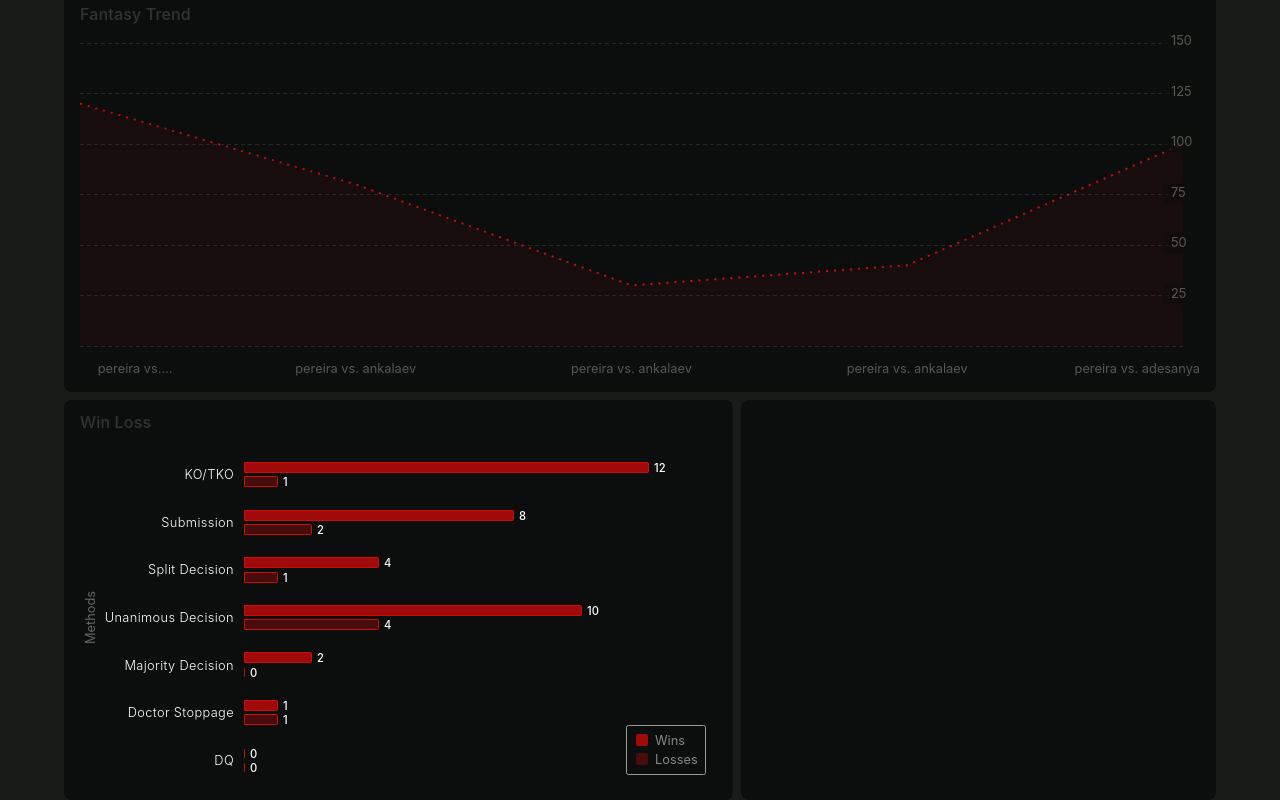
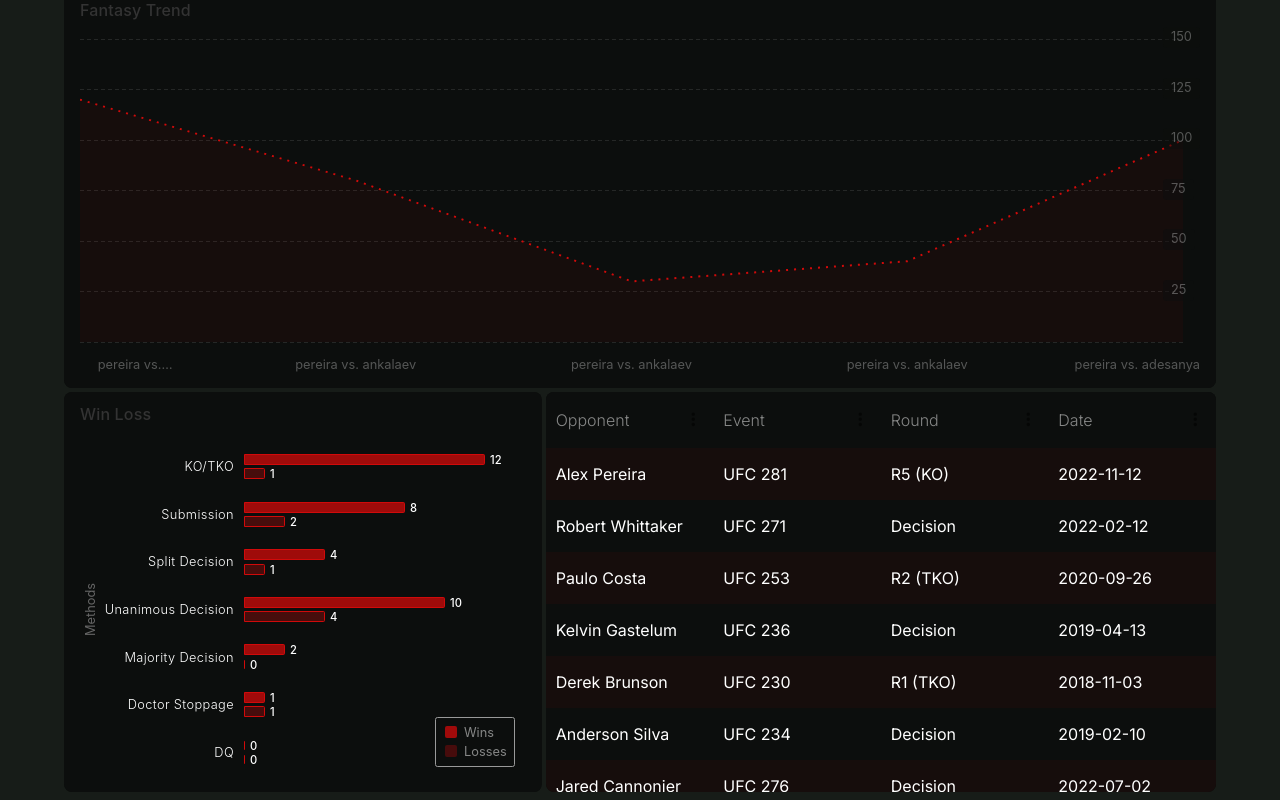
Before and after one commit to treyrachall10/ufc-fantasy-app, a React (Create React App) app in the folder frontend/ufc-fantasy-frontend/: page /fighter in a window 1280 px wide. Shown: the part 415-1215 px from the top of the page. Built offline with nearby package versions, Linux system fonts and the light colour scheme.

Commit message:
moved datagrid override to app from userteampage, added list to atheletestatspage

```diff
--- a/frontend/ufc-fantasy-frontend/src/App.tsx
+++ b/frontend/ufc-fantasy-frontend/src/App.tsx
@@ -20,6 +20,7 @@
 } from '@tanstack/react-query'
 import { ReactQueryDevtools } from '@tanstack/react-query-devtools';
 import { createTheme, ThemeProvider } from "@mui/material/styles";
+import '@mui/x-data-grid/themeAugmentation';
 
 declare module '@mui/material/styles' {
   interface TypographyVariants {
@@ -225,6 +226,26 @@
           border: '1px solid',
         }
       }
+    },
+    MuiDataGrid: {
+      styleOverrides: {
+        root: {
+          border: 0,
+          borderRadius: 8,
+          //Makes borders invisible (if they were instead removed sizing would mess up)
+          "--DataGrid-rowBorderColor": "transparent",
+          "--DataGrid-borderColor": "transparent",
+          "--DataGrid-columnSeparatorColor": "transparent",
+          "& .MuiDataGrid-columnSeparator": { opacity: 0 },
+          //Background Colors
+          "& .MuiDataGrid-columnHeader": {backgroundColor:  'hsla(150, 8%, 5%, 1)'},
+          backgroundColor: 'hsla(150, 8%, 5%, 1)',
+          "& .MuiDataGrid-columnHeaderTitle":{
+            color: 'hsla(0, 0%, 100%, 0.50)',
+            fontWeight: '300',
+          },
+        }
+      }
     }
   },
   breakpoints: {
--- a/frontend/ufc-fantasy-frontend/src/pages/AthleteStatsPage.tsx
+++ b/frontend/ufc-fantasy-frontend/src/pages/AthleteStatsPage.tsx
@@ -1,4 +1,5 @@
 import { Container, Grid, Box, Typography, Stack} from "@mui/material";
+import { DataGrid } from '@mui/x-data-grid';
 import Sidebar from "../components/layout/Sidebar";
 import QuickStatCard from "../components/statHolders/QuickStatCard";
 import FightsList from "../components/lists/FightsList";
@@ -68,7 +69,70 @@
     }))
         */}
 
-        const mockData = {
+    // Define the columns for the data grid
+    // Each column needs: field (matches the data property name), headerName (what users see), and width
+    const columns = [
+        {field: 'opponent', headerName: 'Opponent', flex: 1},
+        {field: 'event', headerName: 'Event', flex: 1 }, //Flex keeps consistent sizing when chaning window size
+        {field: 'round', headerName: 'Round', flex: 1 },
+        {field: 'date', headerName: 'Date', flex: 1},
+    ];
+
+    // Each row object must have an 'id' property and properties that match the 'field' names in columns
+    // Will be replaced when API is connected. Tests out events with long name
+    const rows = [
+    {
+        id: 1,
+        opponent: 'Alex Pereira',
+        event: 'UFC 281',
+        round: 'R5 (KO)',
+        date: '2022-11-12',
+    },
+    {
+        id: 2,
+        opponent: 'Robert Whittaker',
+        event: 'UFC 271',
+        round: 'Decision',
+        date: '2022-02-12',
+    },
+    {
+        id: 3,
+        opponent: 'Paulo Costa',
+        event: 'UFC 253',
+        round: 'R2 (TKO)',
+        date: '2020-09-26',
+    },
+    {
+        id: 4,
+        opponent: 'Kelvin Gastelum',
+        event: 'UFC 236',
+        round: 'Decision',
+        date: '2019-04-13',
+    },
+    {
+        id: 5,
+        opponent: 'Derek Brunson',
+        event: 'UFC 230',
+        round: 'R1 (TKO)',
+        date: '2018-11-03',
+    },
+    {
+        id: 6,
+        opponent: 'Anderson Silva',
+        event: 'UFC 234',
+        round: 'Decision',
+        date: '2019-02-10',
+    },
+    {
+        id: 7,
+        opponent: 'Jared Cannonier',
+        event: 'UFC 276',
+        round: 'Decision',
+        date: '2022-07-02',
+    },
+    ];
+
+    const mockData = {
         wins: {
             total: 12,
             ko_tko_wins: 12,
@@ -142,7 +206,7 @@
                                 </Grid>
                             </Grid>
                             {/*Body Contents*/}
-                            <Grid container spacing={1}>
+                            <Grid container spacing={0.5}>
                                 {/*KPI Contents*/}
                                 <Grid container size={12} spacing={1} sx={{ bgcolor: 'dashboardBlack.main', borderRadius: 2, p: 1}}>
                                     <Grid size={2.4} padding={1}>
@@ -189,14 +253,41 @@
                                     </Box>
                                 </Grid>
                                 {/*Win Loss Chart*/}
-                                <Grid size={{mobile: 12, laptop: 7}}>
+                                <Grid size={{mobile: 12, laptop: 5}}>
                                     <Box sx={{ height: 400, bgcolor: 'dashboardBlack.main', borderRadius: 2, overflow: 'hidden'}}>
                                         <WinLossChart record={mockData}/>
                                     </Box>
                                 </Grid>
                                 {/*Past Fights List*/}
-                                <Grid size={{mobile: 12, laptop: 5}}>
-                                    <Box sx={{ height: 400, bgcolor: 'dashboardBlack.main', borderRadius: 2 }} />
+                                <Grid size={{mobile: 12, laptop: 7}}>
+                                    <Box sx={{ height: 400, bgcolor: 'dashboardBlack.main', borderRadius: 2 }}>
+                                           <DataGrid
+                                           columns={columns}
+                                           rows={rows}
+                                           hideFooter
+                                           disableColumnSorting
+                                            //Allows alternating colored rows
+                                            getRowClassName={(params) =>
+                                                params.indexRelativeToCurrentPage % 2 === 0 ? "even-row" : "odd-row"
+                                            }
+                                            // STYLING
+                                            sx={(theme) => ({
+                                                //Alternating row colors
+                                                "& .MuiDataGrid-row.even-row":{
+                                                    backgroundColor: (theme.palette.brand as any).dark,
+                                                },
+                                                "& .MuiDataGrid-row.odd-row":{
+                                                    backgroundColor: "transparent",
+                                                },
+
+                                                //Text Styling
+                                                // Hides Unwanted parts of the grid
+                                                // Sort Icons and Interactive elements from them
+                                                "& .MuiDataGrid-iconButtonContainer": {display: "none"},
+                                                "& .MuiDataGrid-sortIcon": {display: "none"},
+                                            })}
+                                           />
+                                    </Box>
                                 </Grid>
                             </Grid>
                 </Stack>
--- a/frontend/ufc-fantasy-frontend/src/pages/UserTeamPage.tsx
+++ b/frontend/ufc-fantasy-frontend/src/pages/UserTeamPage.tsx
@@ -1,9 +1,6 @@
 import ListPageLayout from "../components/layout/ListPageLayout";
 import { DataGrid } from '@mui/x-data-grid';
 import { Box, Typography, Stack } from '@mui/material';
-
-// ADD "/team" at the end of url to see it. I didnt know if we wanted to make it its own tab yet
-
 
 export default function UserTeamPage() {
     // Define the columns for the data grid
@@ -70,24 +67,6 @@
 
                     // STYLING
                     sx={(theme) => ({
-                       borderRadius: "12px",
-                       border: 0,
-
-                       //Makes borders invisible (if they were instead removed sizing would mess up)
-                       "--DataGrid-rowBorderColor": "transparent",
-                       "--DataGrid-borderColor": "transparent",
-                       "--DataGrid-columnSeparatorColor": "transparent",
-                       "& .MuiDataGrid-columnSeparator": { opacity: 0 },
-
-                       //Background colors (needed to use "as any" for it to actually run)
-                       backgroundColor: (theme.palette.dashboardBlack as any).main,
-                       "& .MuiDataGrid-columnHeaders":{
-                            backgroundColor: (theme.palette.dashboardBlack as any).main ,
-                        },
-                        "& .MuiDataGrid-columnHeader":{
-                            backgroundColor: (theme.palette.dashboardBlack as any).main ,
-                        },
-
                         //Alternating row colors
                         "& .MuiDataGrid-row.even-row":{
                             backgroundColor: (theme.palette.brand as any).dark,
@@ -97,12 +76,6 @@
                         },
 
                         //Text Styling
-                        //Column headers
-                        "& .MuiDataGrid-columnHeaderTitle":{
-                            color: (theme.palette.text as any).secondary,
-                            fontWeight: theme.typography.fontWeightMedium,
-                        },
-
                         // Hides Unwanted parts of the grid
                         // Sort Icons and Interactive elements from them
                         "& .MuiDataGrid-iconButtonContainer": {display: "none"},
```
